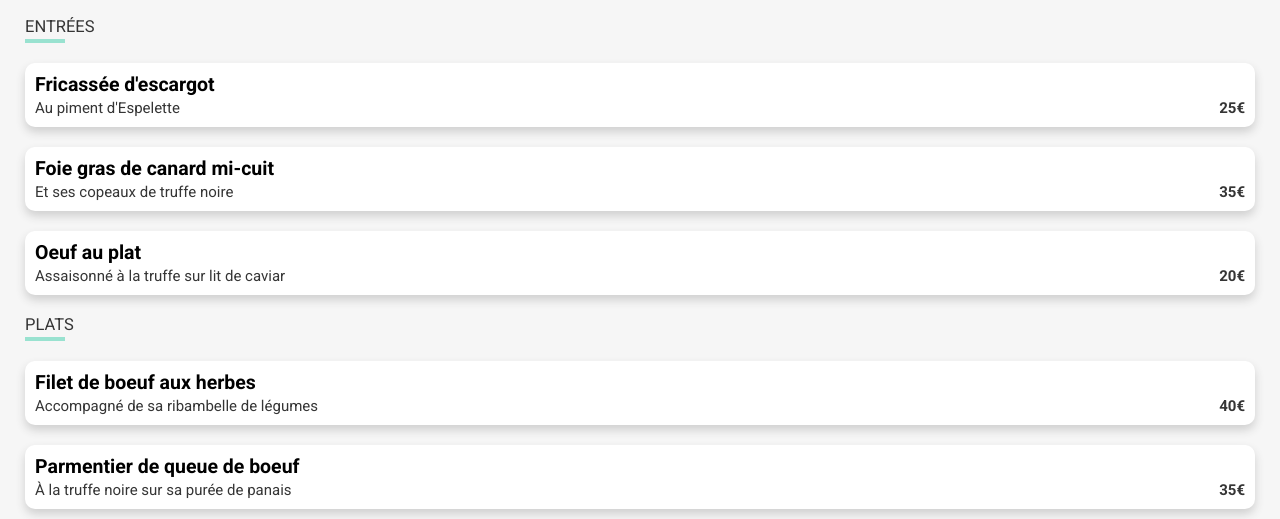
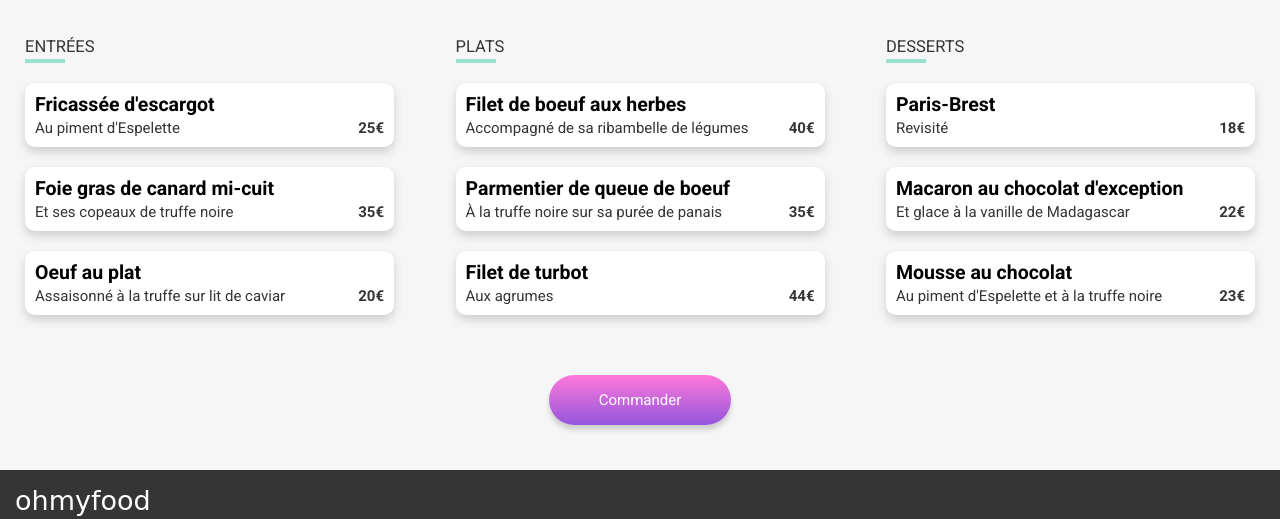
Before and after one commit to dgueudre/dg-ocr-web-p3, an Eleventy site: page src/restaurant.njk in a window 1280 px wide. Shown: the part 390-909 px from the top of the page. Built offline with nearby package versions, Linux system fonts and the light colour scheme; Eleventy itself is replaced by a stand-in of ours; files that its build step writes are made by us from their sources; a web font is replaced by a local one.

Commit message:
responsive

```diff
--- a/src/css/layout-restaurant.css
+++ b/src/css/layout-restaurant.css
@@ -63,3 +63,15 @@
   padding-right: 50px;
   padding-left: 50px;
 }
+
+@media screen and (min-width: 1000px) {
+  main .menu-section-type {
+    display: flex;
+    flex-wrap: wrap;
+    justify-content: space-between;
+  }
+
+  main .menu-section-type>li {
+    width: 30%;
+  }
+}
--- a/src/templates/layout-restaurant.njk
+++ b/src/templates/layout-restaurant.njk
@@ -13,7 +13,7 @@
         <h2>{{restaurant.name}}</h2>
         <a href="#">{% include 'favorite.njk' %}</a>
       </div>
-      <ul>
+      <ul class="menu-section-type">
         {% for type in dishTypes %}
           <li class="menu-section menu-section-{{type.code}}">
             <h4>{{type.label}}</h4>
@@ -25,10 +25,10 @@
             </ul>
           </li>
         {% endfor %}
-        <div class="menu-order">
-          <a class="button" href="#">Commander</a>
-        </div>
       </ul>
+      <div class="menu-order">
+        <a class="button" href="#">Commander</a>
+      </div>
     </section>
   </main>
 
```
